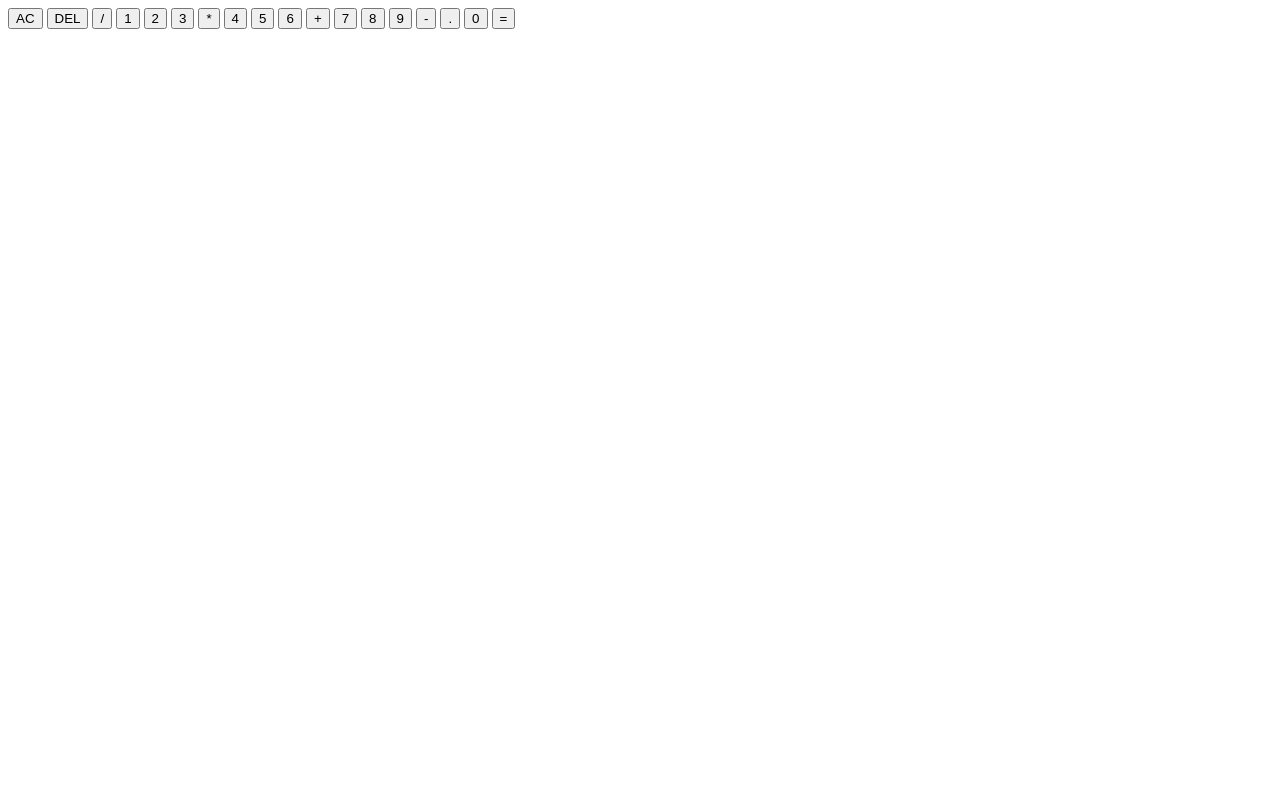
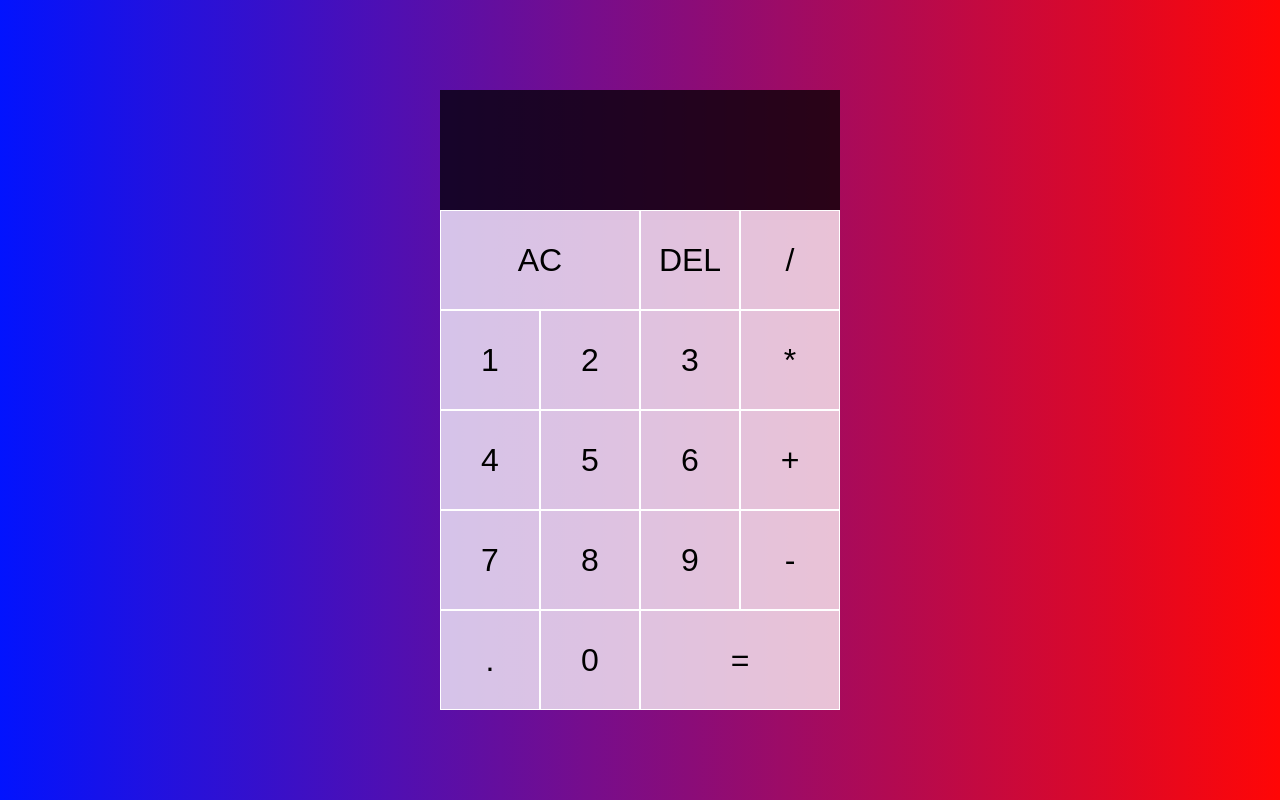
Before and after one commit to Bwilly16/JSCalculator, a plain HTML site: page index.html in a window 1280 px wide. Drawn offline with Linux system fonts and the light colour scheme.

Commit message:
fixed index to import styles and styles is completed

```diff
--- a/index.html
+++ b/index.html
@@ -4,7 +4,7 @@
     <meta charset="UTF-8">
     <meta name="viewport" content="width=device-width, initial-scale=1.0">
     <title>Calculator</title>
-    <link href="styles.css" rel=""stylesheet>
+    <link href="styles.css" rel="stylesheet">
     <script src="script.js" defer></script>
 </head>
 <body>
--- a/styles.css
+++ b/styles.css
@@ -7,5 +7,52 @@
 body {
     padding: 0;
     margin: 0;
-    background: linear-gradient(to right, #00AAFF, #1219e9);
+    background: linear-gradient(to right, #0213fe, #ff0606);
 }
+
+.calculator-grid {
+    display: grid;
+    justify-content: center;
+    align-content: center;
+    min-height: 100vh;
+    grid-template-columns: repeat(4, 100px);
+    grid-template-rows: minmax(120px, auto) repeat(5, 100px);
+}
+
+.calculator-grid > button {
+    cursor: pointer;
+    font-size: 2rem;
+    border: 1px solid white;
+    outline: none;
+    background-color: rgba(255, 255, 255, .75);
+}
+
+.calculator-grid > button:hover {
+    background-color: rgba(255, 255, 255, .9);
+}
+
+.span-two {
+    grid-column: span 2;
+}
+
+.output {
+    grid-column: 1 / -1;
+    background-color: rgba(0,0,0,.75);
+    display: flex;
+    align-items: flex-end;
+    justify-content: space-around;
+    flex-direction: column;
+    padding: 10px;
+    word-wrap: break-word;
+    word-break: break-all;
+}
+
+.output .previous-operand {
+    color: rgba(255, 255, 255, .75);
+    font-size: 1.5rem;
+}
+
+.output .current-operand {
+    color: white;
+    font-size: 2.5rem;
+}
```
